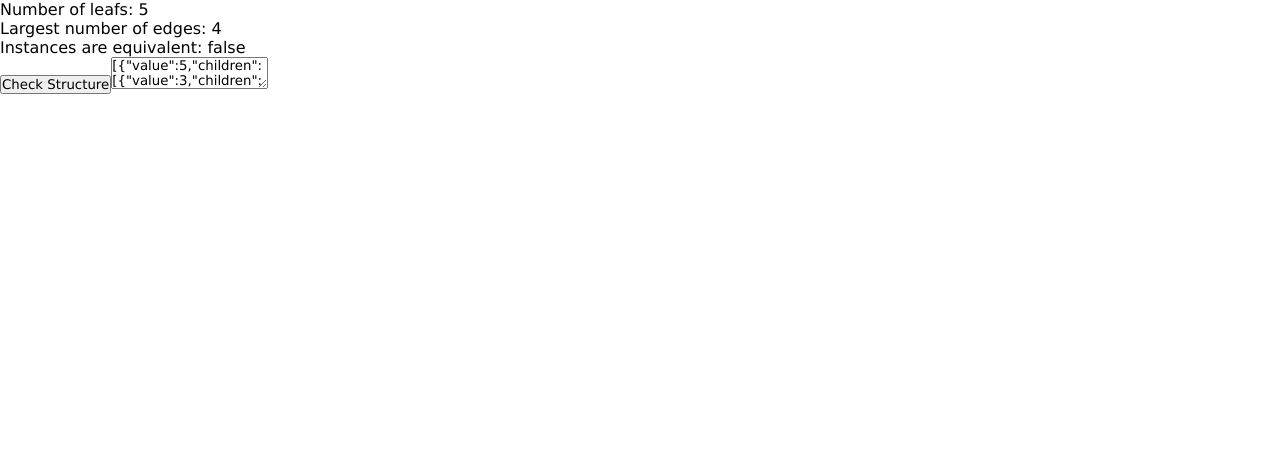
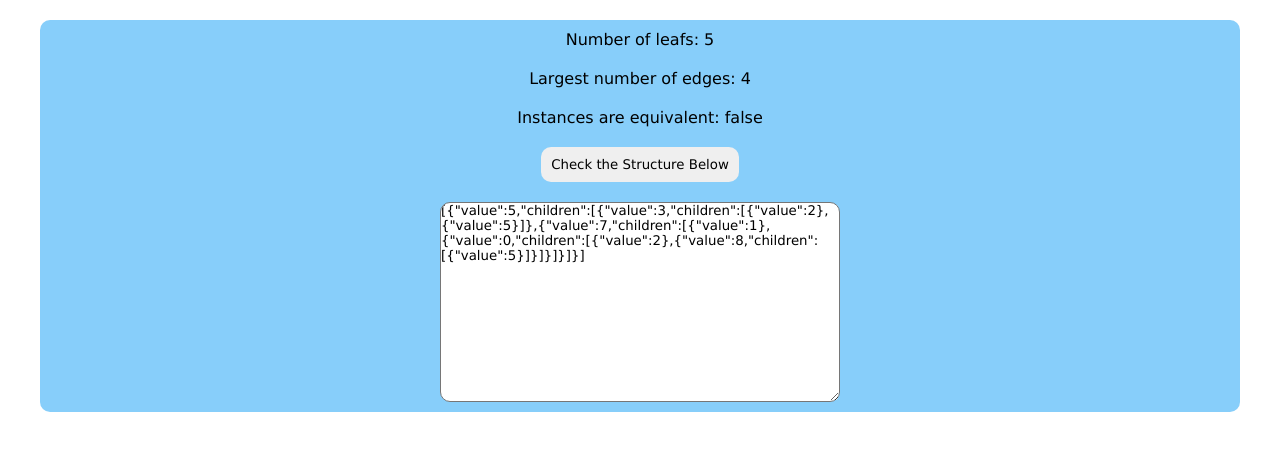
Before and after one commit to michudud/Binary-Tree-Calculations, a React (Vite) app: page / in a window 1280 px wide. Shown: the top 450 px of the page. Built offline with nearby package versions, Linux system fonts and the light colour scheme.

Commit message:
add basic styling

```diff
--- a/src/components/App.jsx
+++ b/src/components/App.jsx
@@ -15,14 +15,19 @@ const App = () => {
 
   return (
     <div className="App">
+      <div className="App_Content">
         <LeafCounter dataStructure={currDataStructure} />
         <EdgeCounter dataStructure={currDataStructure} />
         <EquivalentChecker dataStructure={currDataStructure} />
-      <button onClick={handleClick}>Check Structure</button>
+        <button className="App_Button" onClick={handleClick}>
+          Check the Structure Below
+        </button>
         <textarea
+          className="App_Textarea"
           ref={textAreaRef}
           defaultValue={JSON.stringify(currDataStructure)}
         ></textarea>
+      </div>
     </div>
   );
 };
--- a/src/style.css
+++ b/src/style.css
@@ -4,3 +4,45 @@
   padding: 0;
   font-family: Verdana, Geneva, Tahoma, sans-serif;
 }
+
+.App {
+  display: flex;
+  justify-content: center;
+}
+
+.App_Content {
+  display: flex;
+  flex-direction: column;
+  align-items: center;
+  margin-top: 20px;
+  width: 1200px;
+  background-color: #87cefa;
+  border-radius: 10px;
+}
+
+.App_Button {
+  margin: 10px;
+  padding: 10px;
+  border-radius: 10px;
+  border: none;
+}
+
+.App_Textarea {
+  width: 400px;
+  max-width: 1180px;
+  height: 200px;
+  margin: 10px;
+  border-radius: 10px;
+}
+
+.LeafCounter {
+  margin: 10px;
+}
+
+.EdgeCounter {
+  margin: 10px;
+}
+
+.EquivalentChecker {
+  margin: 10px;
+}
```
Lines whose indentation alone changed are shown as unchanged.
